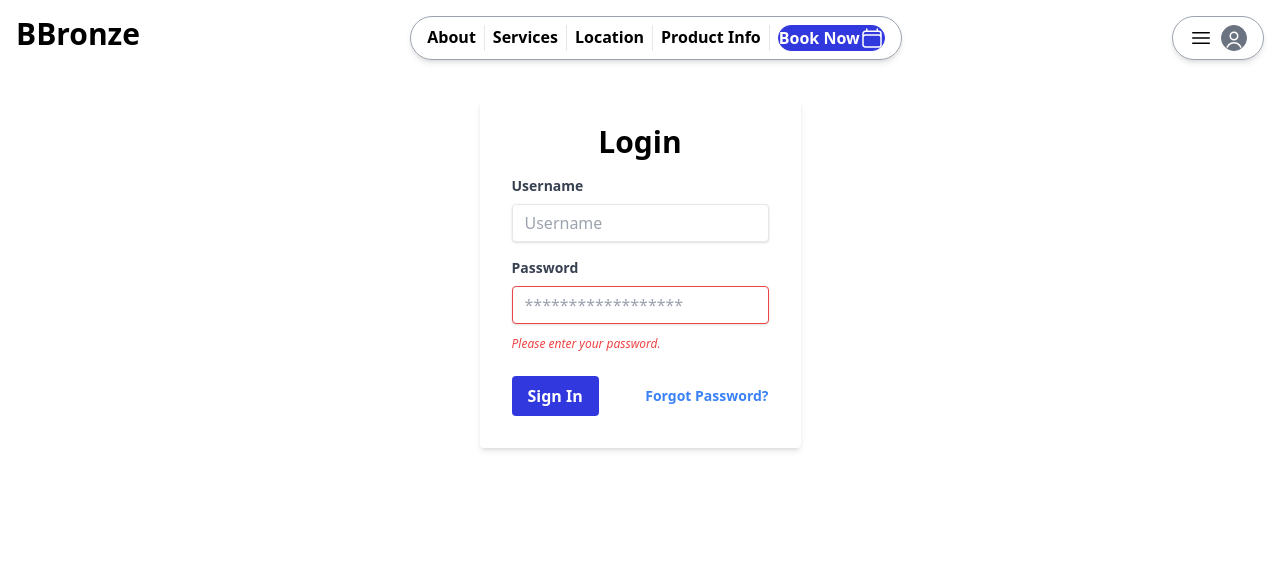
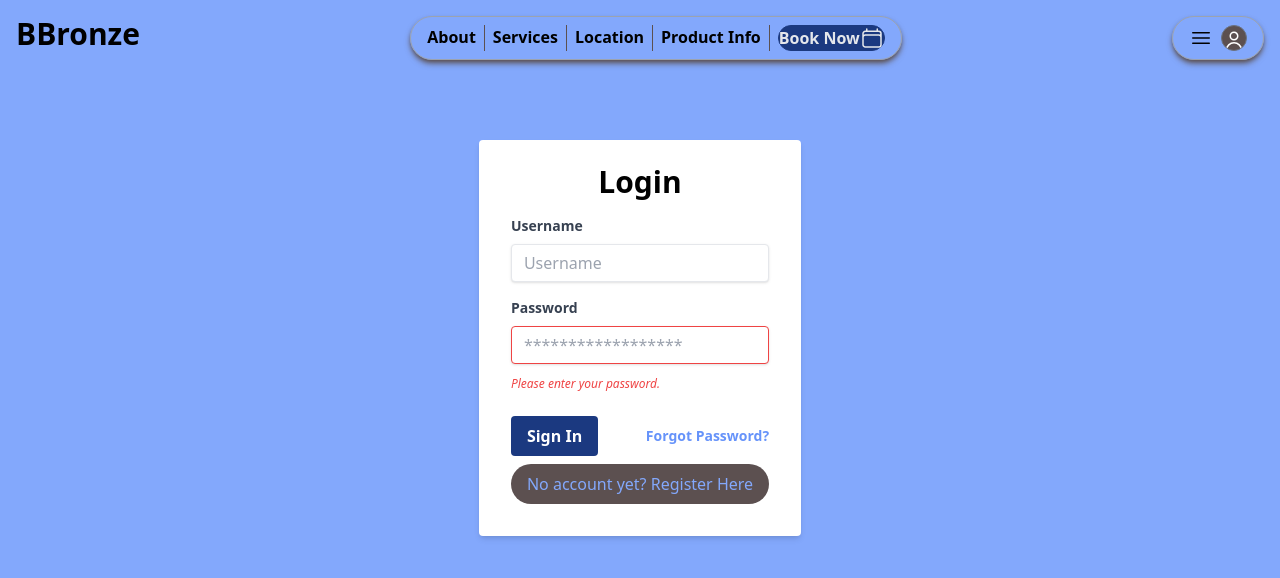
Before and after one commit to shadowedj33/bbronze-app, a React (Vite) app in the folder client/: page /login in a window 1280 px wide. Shown: the top 578 px of the page. Built offline with nearby package versions, Linux system fonts and the light colour scheme.

Commit message:
login page created, link to register implemented

```diff
--- a/client/src/components/Header.jsx
+++ b/client/src/components/Header.jsx
@@ -7,27 +7,27 @@ export default function Header() {
                 <span className='font-bold text-3xl'>
                 BBronze
                 </span>
-                <div className='flex gap-2 font-bold border border-gray-400 rounded-full py-2 px-4 shadow-md shadow-t-amber-600'>
+                <div className='flex gap-2 font-bold border border-gray-400 rounded-full py-2 px-4 shadow-md shadow-lbrown'>
                     <div>About</div>
-                    <div className='border-l border-t-amber-800'></div>
+                    <div className='border-l border-lbrown'></div>
                     <div>Services</div>
-                    <div className='border-l border-t-amber-800'></div>
+                    <div className='border-l border-lbrown'></div>
                     <div>Location</div>
-                    <div className='border-l border-t-amber-800'></div>
+                    <div className='border-l border-lbrown'></div>
                     <div>Product Info</div>
-                    <div className='border-l border-t-amber-800'></div>
-                    <button className='flex bg-primary text-white rounded-full border border-primary'>
+                    <div className='border-l border-lbrown'></div>
+                    <button className='flex bg-dblue text-gray-200 rounded-full border border-dblue'>
                         Book Now
                         <svg xmlns="http://www.w3.org/2000/svg" fill="none" viewBox="0 0 24 24" strokeWidth={1.5} stroke="currentColor" className="w-6 h-6">
                         <path strokeLinecap="round" strokeLinejoin="round" d="M6.75 3v2.25M17.25 3v2.25M3 18.75V7.5a2.25 2.25 0 0 1 2.25-2.25h13.5A2.25 2.25 0 0 1 21 7.5v11.25m-18 0A2.25 2.25 0 0 0 5.25 21h13.5A2.25 2.25 0 0 0 21 18.75m-18 0v-7.5A2.25 2.25 0 0 1 5.25 9h13.5A2.25 2.25 0 0 1 21 11.25v7.5" />
                         </svg>
                     </button>
                 </div>
-                <Link to={'/login'} className='flex items-center gap-2 font-bold border border-gray-400 rounded-full py-2 px-4 shadow-md shadow-t-amber-600'>
+                <Link to={'/login'} className='flex items-center gap-2 font-bold border border-gray-400 rounded-full py-2 px-4 shadow-md shadow-lbrown'>
                     <svg xmlns="http://www.w3.org/2000/svg" fill="none" viewBox="0 0 24 24" strokeWidth={1.5} stroke="currentColor" className="size-6">
                         <path strokeLinecap="round" strokeLinejoin="round" d="M3.75 6.75h16.5M3.75 12h16.5m-16.5 5.25h16.5" />
                     </svg>
-                    <div className='bg-gray-500 text-white rounded-full border border-gray-500 overflow-hidden'>
+                    <div className='bg-lbrown text-white rounded-full border border-gray-500 overflow-hidden'>
                         <svg xmlns="http://www.w3.org/2000/svg" fill="none" viewBox="0 0 24 24" strokeWidth={1.5} stroke="currentColor" className="size-6 relative top-1">
                             <path strokeLinecap="round" strokeLinejoin="round" d="M15.75 6a3.75 3.75 0 1 1-7.5 0 3.75 3.75 0 0 1 7.5 0ZM4.501 20.118a7.5 7.5 0 0 1 14.998 0A17.933 17.933 0 0 1 12 21.75c-2.676 0-5.216-.584-7.499-1.632Z" />
                         </svg>
--- a/client/src/components/Layout.jsx
+++ b/client/src/components/Layout.jsx
@@ -4,7 +4,7 @@ import Header from "./Header";
 
 export default function Layout() {
     return (
-        <div className="p-4">
+        <div className="p-4 flex flex-col min-h-screen bg-lblue">
             <Header />
             <Outlet />
         </div>
--- a/client/src/index.css
+++ b/client/src/index.css
@@ -1,3 +1,44 @@
 @tailwind base;
 @tailwind components;
 @tailwind utilities;
+
+/* LoginPage Styles in index.css */
+.login-container {
+    @apply flex justify-center items-center;
+  }
+
+  .login-box {
+    @apply bg-white shadow-md rounded px-8 pt-6 pb-8 mb-4 flex flex-col;
+  }
+
+  .login-title {
+    @apply text-3xl font-bold text-center mb-4;
+  }
+
+  .login-label {
+    @apply block text-gray-700 text-sm font-bold mb-2;
+  }
+
+  .login-input {
+    @apply shadow appearance-none border rounded w-full py-2 px-3 text-gray-700 leading-tight focus:outline-none;
+  }
+
+  .login-password-input {
+    @apply login-input border-red-500 mb-3;
+  }
+
+  .password-error {
+    @apply text-red-500 text-xs italic;
+  }
+
+  .login-button {
+    @apply bg-dblue hover:bg-mblue text-white font-bold py-2 px-4 rounded focus:outline-none;
+  }
+
+  .forgot-password-link {
+    @apply inline-block align-baseline font-bold text-sm text-mblue hover:text-dblue;
+  }
+
+  .create-account-link {
+    @apply bg-lbrown hover:bg-mbrown text-lblue font-thin py-2 px-4 mt-2 rounded-full focus:outline-none;
+  }
--- a/client/src/pages/LoginPage.jsx
+++ b/client/src/pages/LoginPage.jsx
@@ -1,32 +1,40 @@
+import {Link} from "react-router-dom";
+
 export default function LoginPage() {
     return (
-        <div>
-            <div className='flex justify-center items-center mt-10'>
-                <div className='bg-white shadow-md rounded px-8 pt-6 pb-8 mb-4 flex flex-col'>
-                    <h2 className='text-3xl font-bold text-center mb-4'>Login</h2>
+        <div className="mt-20 grow items-center justify-around">
+            <div className='login-container'>
+                <div className='login-box'>
+                    <h2 className='login-title'>Login</h2>
                     <div className='mb-4'>
-                        <label className='block text-gray-700 text-sm font-bold mb-2' htmlFor='username'>
+                        <label className='login-label' htmlFor='username'>
                             Username
                         </label>
-                        <input className='shadow appearance-none border rounded w-full py-2 px-3 text-gray-700 leading-tight focus:outline-none focus:shadow-outline' id='username' type='text' placeholder='Username' />
+                        <input className='login-input' id='username' type='text' placeholder='Username' />
                     </div>
                     <div className='mb-6'>
-                        <label className='block text-gray-700 text-sm font-bold mb-2' htmlFor='password'>
+                        <label className='login-label' htmlFor='password'>
                             Password
                         </label>
-                        <input className='shadow appearance-none border border-red-500 rounded w-full py-2 px-3 text-gray-700 mb-3 leading-tight focus:outline-none focus:shadow-outline' id='password' type='password' placeholder='******************' />
-                        <p className='text-red-500 text-xs italic'>Please enter your password.</p>
+                        <input className='login-password-input' id='password' type='password' placeholder='******************' />
+                        <p className='password-error'>Please enter your password.</p>
                     </div>
                     <div className='flex items-center justify-between'>
-                        <button className='bg-primary hover:bg-blue-700 text-white font-bold py-2 px-4 rounded focus:outline-none focus:shadow-outline' type='button'>
+                        <button className='login-button' type='button'>
                             Sign In
                         </button>
-                        <a className='inline-block align-baseline font-bold text-sm text-blue-500 hover:text-blue-800' href='#'>
+                        <a className='forgot-password-link' href='#'>
                             Forgot Password?
                         </a>
+                    </div>
+                    <div className='flex items-center justify-center'>
+                        <div className='create-account-link' href='#'>
+                            No account yet?
+                            <Link to={'/register'}> Register Here</Link>
+                        </div>
                     </div>
                 </div>
             </div>
         </div>
-    )
+    );
 }
--- a/client/tailwind.config.js
+++ b/client/tailwind.config.js
@@ -8,6 +8,12 @@ export default {
     extend: {
       colors: {
         primary: '#3139de',
+        lblue: '#83a8fc',
+        mblue: '#6693fa',
+        dblue: '#1b3980',
+        mbrown: '#3b3333',
+        lbrown: '#5c5050',
+        dbrown: '#242020',
       },
     },
   },
```
